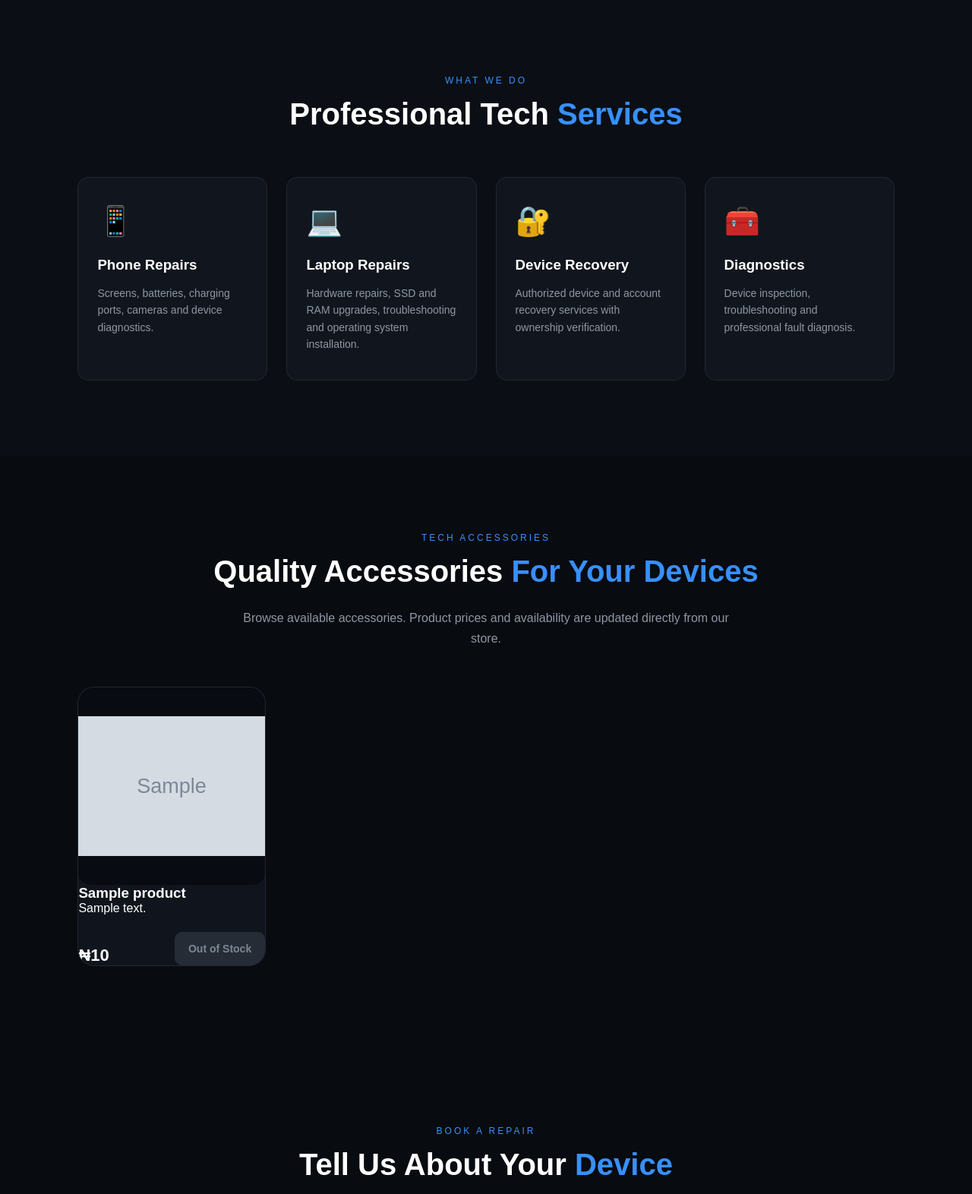
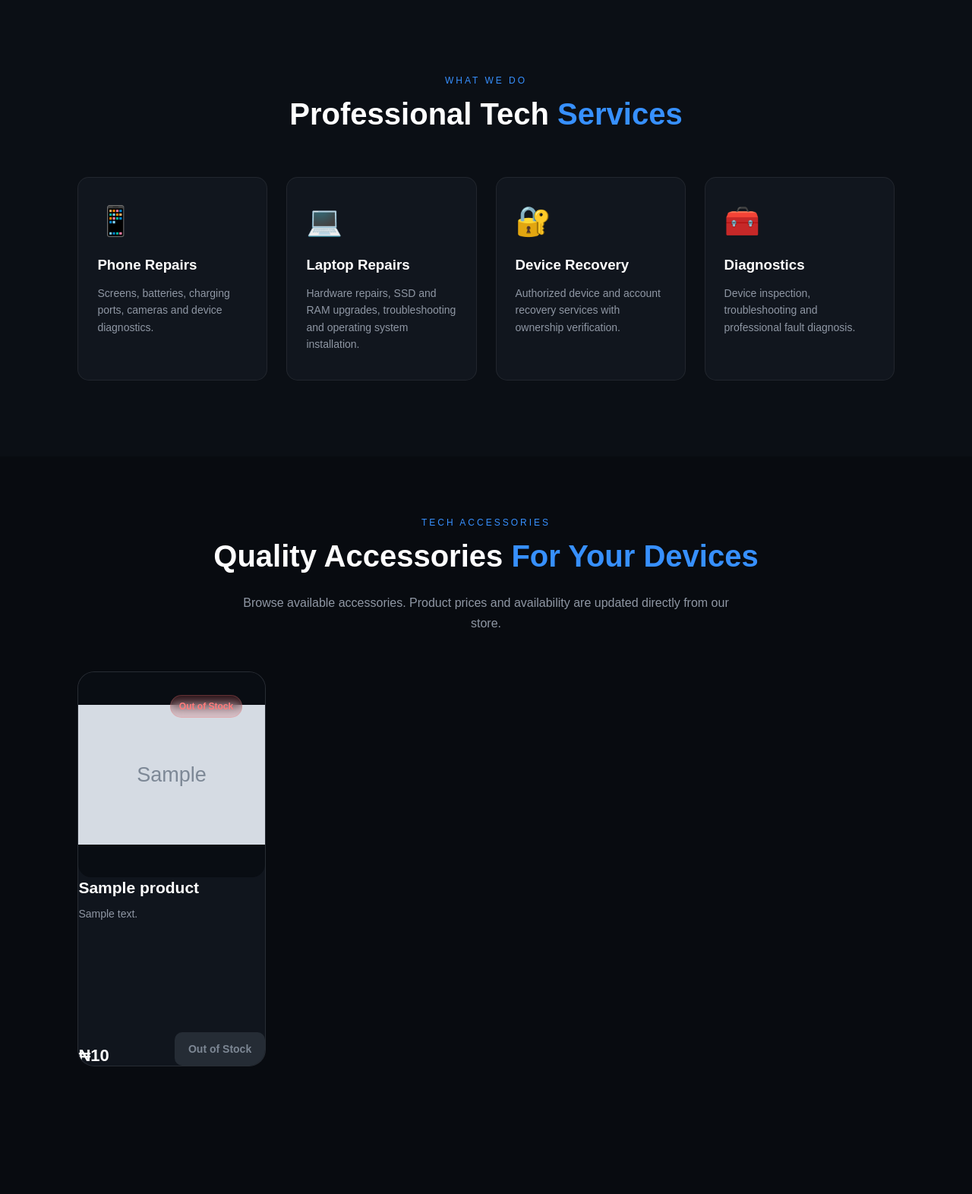
Before and after one commit to favourebube619/corefix-technologies, a Flask app: page / in a window 1280 px wide. Shown: the part 801-2373 px from the top of the page at 76% size. Run offline with Flask 3, Linux system fonts and the light colour scheme; tables that the repository leaves empty hold one stand-in row (values such as "Sample post"); grey boxes marked "Sample" are stand-in pictures; some libraries are stand-ins or nearby versions.

Commit message:
Fix accessories card spacing and layout

```diff
--- a/static/css/style.css
+++ b/static/css/style.css
@@ -3826,3 +3826,318 @@ body.modal-open {
     }
 
 }
+
+/* =====================================================
+   FINAL ACCESSORIES CARD FIX
+===================================================== */
+
+.accessories-section {
+    padding-top: 80px;
+}
+
+
+/* PRODUCT GRID */
+
+.accessories-grid {
+    display: grid;
+    grid-template-columns: repeat(4, minmax(0, 1fr));
+    gap: 28px;
+    align-items: stretch;
+}
+
+
+/* PRODUCT CARD */
+
+.product-card {
+    position: relative;
+    display: flex;
+    flex-direction: column;
+    overflow: hidden;
+
+    background: #10151d;
+    border: 1px solid rgba(255, 255, 255, 0.1);
+    border-radius: 22px;
+
+    min-height: 520px;
+
+    transition:
+        transform 0.3s ease,
+        border-color 0.3s ease,
+        box-shadow 0.3s ease;
+}
+
+.product-card:hover {
+    transform: translateY(-7px);
+    border-color: rgba(22, 119, 255, 0.65);
+    box-shadow: 0 20px 45px rgba(0, 0, 0, 0.3);
+}
+
+
+/* PRODUCT IMAGE AREA */
+
+.product-card-media {
+    position: relative;
+    padding: 18px 18px 0;
+}
+
+.product-image-wrapper {
+    width: 100%;
+    height: 270px;
+
+    display: flex;
+    align-items: center;
+    justify-content: center;
+
+    overflow: hidden;
+
+    background: #090d13;
+    border-radius: 17px;
+}
+
+.product-image {
+    width: 100%;
+    height: 100%;
+
+    display: block;
+
+    object-fit: contain;
+
+    transition: transform 0.35s ease;
+}
+
+.product-card:hover .product-image {
+    transform: scale(1.035);
+}
+
+
+/* FALLBACK ICON */
+
+.product-icon {
+    width: 100%;
+    height: 270px;
+
+    display: flex;
+    align-items: center;
+    justify-content: center;
+
+    background: #090d13;
+    border-radius: 17px;
+
+    font-size: 64px;
+}
+
+
+/* STOCK BADGE */
+
+.product-stock {
+    position: absolute;
+
+    top: 30px;
+    right: 30px;
+
+    display: inline-flex;
+    align-items: center;
+
+    width: auto;
+
+    margin: 0;
+
+    padding: 7px 11px;
+
+    border-radius: 999px;
+
+    font-size: 12px;
+    font-weight: 700;
+
+    z-index: 5;
+}
+
+.product-stock.stock-in {
+    color: #63e6be;
+    background: rgba(16, 185, 129, 0.15);
+    border: 1px solid rgba(99, 230, 190, 0.25);
+}
+
+.product-stock.stock-low {
+    color: #ffd166;
+    background: rgba(234, 179, 8, 0.15);
+    border: 1px solid rgba(255, 209, 102, 0.25);
+}
+
+.product-stock.stock-out {
+    color: #ff7b7b;
+    background: rgba(220, 38, 38, 0.15);
+    border: 1px solid rgba(255, 123, 123, 0.25);
+}
+
+
+/* PRODUCT INFORMATION */
+
+.product-card-content {
+    display: flex;
+    flex-direction: column;
+    flex: 1;
+
+    padding: 22px 22px 24px;
+}
+
+.product-card-heading {
+    margin: 0;
+}
+
+.product-card-heading h3,
+.product-card h3 {
+    margin: 0;
+
+    color: #ffffff;
+
+    font-size: 21px;
+    font-weight: 700;
+    line-height: 1.3;
+}
+
+.product-description,
+.product-card p {
+    margin: 10px 0 0;
+
+    color: #8f97a4;
+
+    font-size: 14px;
+    line-height: 1.6;
+
+    min-height: 45px;
+}
+
+
+/* PRICE + BUTTON */
+
+.product-bottom {
+    display: flex;
+    align-items: flex-end;
+    justify-content: space-between;
+
+    gap: 16px;
+
+    width: 100%;
+
+    margin-top: auto;
+    padding-top: 24px;
+}
+
+.product-price-wrap {
+    display: flex;
+    flex-direction: column;
+    gap: 4px;
+}
+
+.product-price-label {
+    color: #707a88;
+
+    font-size: 11px;
+    font-weight: 700;
+
+    text-transform: uppercase;
+    letter-spacing: 1px;
+}
+
+.product-price {
+    color: #ffffff;
+
+    font-size: 22px;
+    font-weight: 800;
+
+    line-height: 1.2;
+}
+
+
+/* ORDER BUTTON */
+
+.order-btn {
+    flex-shrink: 0;
+
+    border: 0;
+
+    min-height: 44px;
+
+    padding: 11px 18px;
+
+    border-radius: 10px;
+
+    background: #1677ff;
+    color: #ffffff;
+
+    font-size: 14px;
+    font-weight: 700;
+
+    cursor: pointer;
+
+    transition:
+        background 0.2s ease,
+        transform 0.2s ease,
+        box-shadow 0.2s ease;
+}
+
+.order-btn:hover:not(:disabled) {
+    background: #2f89ff;
+
+    transform: translateY(-2px);
+
+    box-shadow:
+        0 10px 24px
+        rgba(22, 119, 255, 0.25);
+}
+
+.order-btn:disabled {
+    background: #252c35;
+    color: #7d8794;
+
+    cursor: not-allowed;
+}
+
+
+/* =====================================================
+   TABLET
+===================================================== */
+
+@media (max-width: 1100px) {
+
+    .accessories-grid {
+        grid-template-columns:
+            repeat(2, minmax(0, 1fr));
+    }
+}
+
+
+/* =====================================================
+   MOBILE
+===================================================== */
+
+@media (max-width: 700px) {
+
+    .accessories-grid {
+        grid-template-columns: 1fr;
+        gap: 20px;
+    }
+
+    .product-card {
+        min-height: auto;
+    }
+
+    .product-image-wrapper,
+    .product-icon {
+        height: 240px;
+    }
+
+    .product-card-content {
+        padding: 18px 18px 20px;
+    }
+
+    .product-bottom {
+        flex-direction: column;
+        align-items: stretch;
+    }
+
+    .order-btn {
+        width: 100%;
+    }
+}
```
